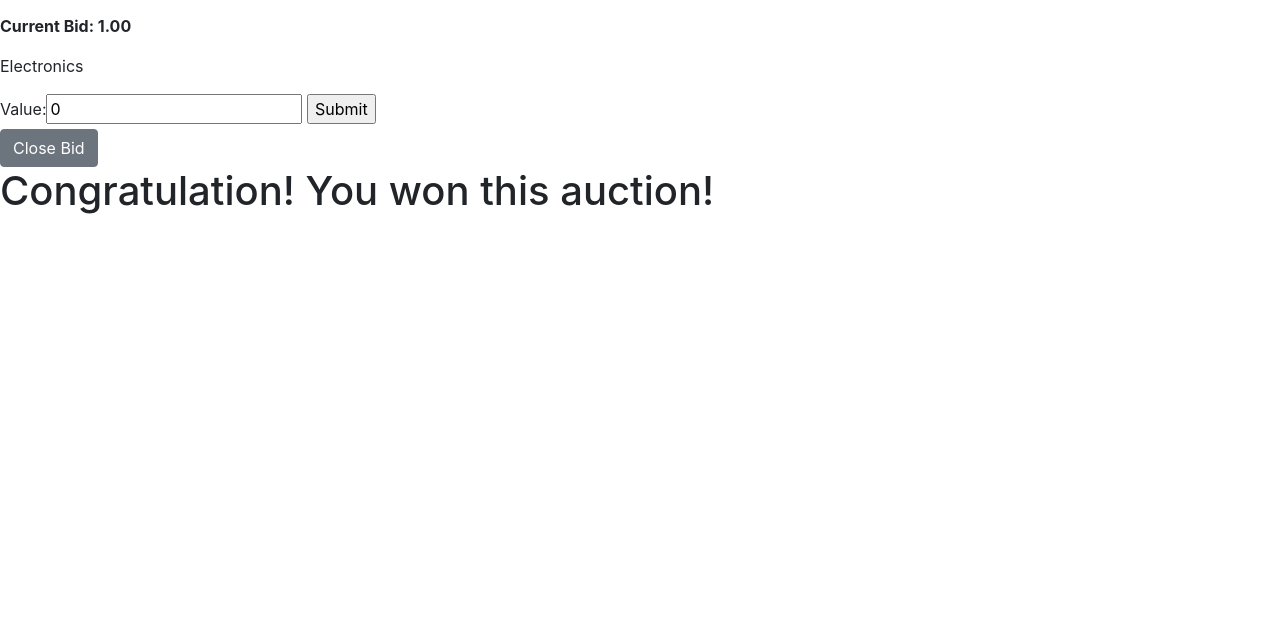
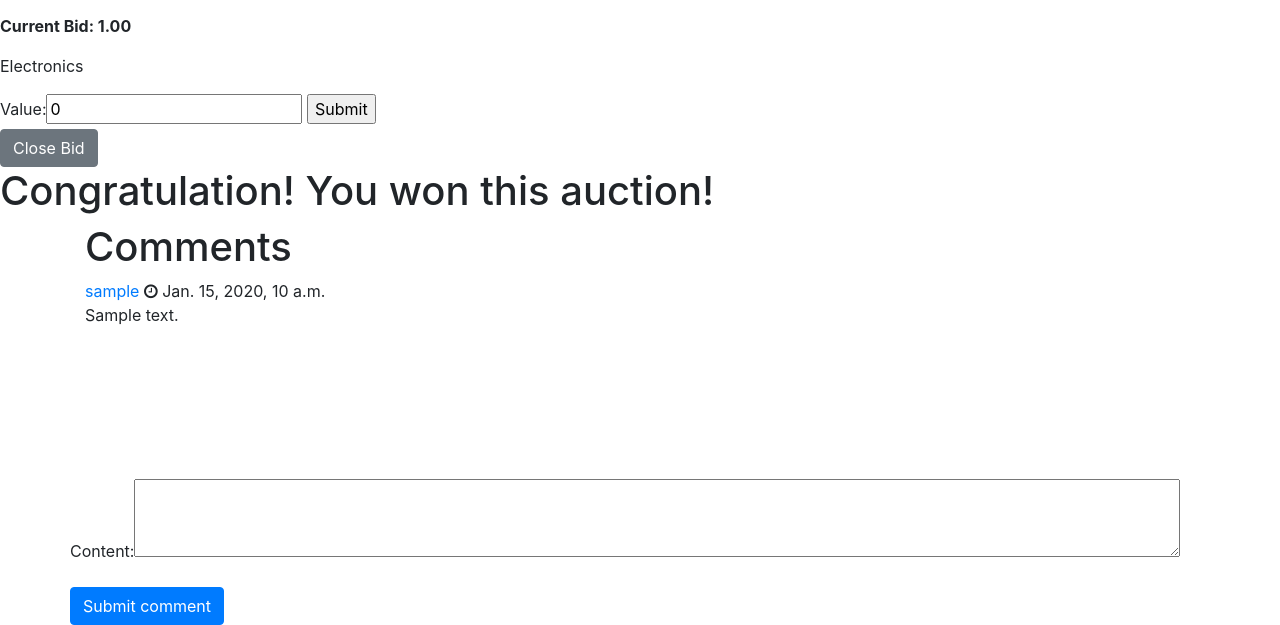
Before and after one commit to mpellino/commerce02, a Django app: page /listings/1 in a window 1280 px wide. Shown: the part 735-1360 px from the top of the page. Before the commit the page ends 949 px from the top, so only its background shows below. Run offline with Django 3.2, Linux system fonts and the light colour scheme; a user stored in the database is signed in; tables that the repository leaves empty hold one stand-in row (values such as "Sample post"); grey boxes marked "Sample" are stand-in pictures; some libraries are stand-ins or nearby versions.

Commit message:
Add the comment part.
It has been lost during a roll back. Luckily I could get the important code part from the early commit.

```diff
--- a/auctions/forms.py
+++ b/auctions/forms.py
@@ -1,7 +1,7 @@
 # import form class from Django
 from django import forms
 from django.forms import models
-
+from django.forms import Textarea
 from .models import Auction
 from .models import Bid
 from .models import Comment
@@ -24,3 +24,4 @@ class CommentForm(forms.ModelForm):
     class Meta:
         model = Comment
         fields = ['content']
+        widgets = {'content': Textarea(attrs={'cols': 100, 'rows': 3})}
--- a/auctions/models.py
+++ b/auctions/models.py
@@ -195,9 +195,9 @@ content
 class Comment(models.Model):
     commenter = models.ForeignKey(User, on_delete=models.CASCADE, related_name="commenter")
     auction = models.ForeignKey(Auction, on_delete=models.CASCADE, related_name="comments")
-    content = models.TextField(max_length=512)
+    content = models.CharField(max_length=512)
     comment_date = models.DateTimeField(auto_now_add=True)
-    active = models.BooleanField(default=False)
+    active = models.BooleanField(default=True)
 
     def __str__(self):
         return f"{self.commenter} commented on {self.auction}: {self.content}"
--- a/auctions/templates/auctions/listing.html
+++ b/auctions/templates/auctions/listing.html
@@ -44,5 +44,46 @@
             </div>
      {% endif %}
 
-    </div>
+
+    <div id="div-comment-block">
+        <link href="https://maxcdn.bootstrapcdn.com/font-awesome/4.3.0/css/font-awesome.min.css" rel="stylesheet">
+<div class="container">
+<div class="be-comment-block">
+	<h1 class="comments-title">Comments</h1>
+	<div class="be-comment" style="height: 200px; overflow-y: auto;">
+    {% if comments %}
+        {%  for comment in comments %}
+		<div class="be-comment-content">
+				<span class="be-comment-name">
+					<a href="blog-detail-2.html"> {{ comment.commenter }}</a>
+					</span>
+				<span class="be-comment-time">
+					<i class="fa fa-clock-o"></i>
+					{{ comment.comment_date }}
+				</span>
+
+			<p class="be-comment-text">
+                    {{ comment.content }}
+			</p>
+		</div>
+        {% endfor %}
+    {% else %}
+        <p class="be-comment-text"> No comments yet</p>
+    {% endif %}
+	</div>
+
+	<form action= "{% url 'comment' auction.id %}" method="post">
+		<div class="row">
+				<div class="form-group">
+                    {% csrf_token %}
+                    {{ comment_form }}
+				</div>
+            <div>
+			    <input type="submit" class="btn btn-primary pull-right" value="Submit comment">
+            <div>
+		</div>
+	</form>
+</div>
+</div>
+
 {% endblock %}
--- a/auctions/urls.py
+++ b/auctions/urls.py
@@ -13,6 +13,7 @@ urlpatterns = [
     path("<int:listing_id>/add_remove_watchlist", views.add_remove_from_watchlist, name="add_remove_from_watchlist"),
     path("<int:listing_id>/bid", views.bid, name='bid'),
     path("<int:listing_id>/closing_bid", views.close_bid , name="close_bid"),
-    path("category/<slug:category_code>", views.category, name="category")
+    path("category/<slug:category_code>", views.category, name="category"),
+path("<int:listing_id>/comment", views.comment , name="comment")
 
 ]
--- a/auctions/views.py
+++ b/auctions/views.py
@@ -6,8 +6,8 @@ from django.shortcuts import render
 from django.urls import reverse
 from django.core.exceptions import ValidationError
 from .forms import AuctionForm
-from .forms import BidForm
-from .models import User, Auction, Watchlist,Bid
+from .forms import BidForm, CommentForm
+from .models import User, Auction, Watchlist,Bid, Comment
 
 
 def index(request):
@@ -86,6 +86,7 @@ def create_listing(request):
 # Listing sends also the Bid Form!
 def listing(request, listing_id ):
     listing_object = Auction.objects.get(pk=listing_id)
+    comments = Comment.objects.filter(auction__id=listing_id)
     # Get the highest bit, if exists.Otherwise, set value to zero
     try:
         auction_highest_bid = Bid.objects.filter(auction=listing_object).filter() \
@@ -93,10 +94,13 @@ def listing(request, listing_id ):
     except Bid.DoesNotExist:
         auction_highest_bid = 0
     # Create contex
-    context = {'auction': listing_object, 'form': BidForm(), 'higher_bid': auction_highest_bid}
+    context = {'auction': listing_object, 'form': BidForm(),'comment_form': CommentForm(),  'higher_bid': auction_highest_bid}
     # If winner exist, and it is the same as logged-in user, add congratulation message to context
     if listing_object.winner == request.user:
         context['winner_message'] = "Congratulation! You won this auction!"
+
+    context["comments"] = comments
+
     return render(request, "auctions/listing.html", context)
 
 
@@ -168,6 +172,16 @@ def bid(request, listing_id):
             context = {'auction': listing_object, 'form': form, 'higher_bid': auction_highest_bid}
             return render(request, "auctions/listing.html", context)
 
+@login_required
+def comment(request,listing_id):
+    if request.method == "POST":
+        listing_object = Auction.objects.get(pk=listing_id)
+        partial_comment = Comment(commenter=request.user,auction=listing_object)
+        form = CommentForm(request.POST, instance=partial_comment)
+        if form.is_valid():
+            form.save()
+            return HttpResponseRedirect(reverse("listing", kwargs={'listing_id': listing_id}))
+
 
 def category(request, category_code):
     listing_objects = Auction.objects.filter(category__iexact=category_code).all() or None
```
